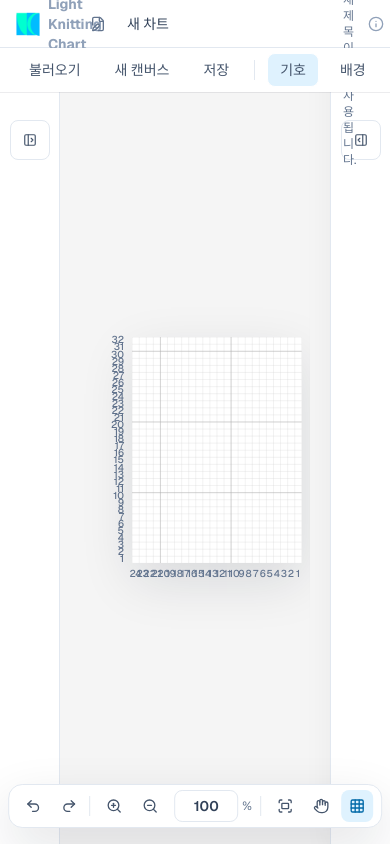
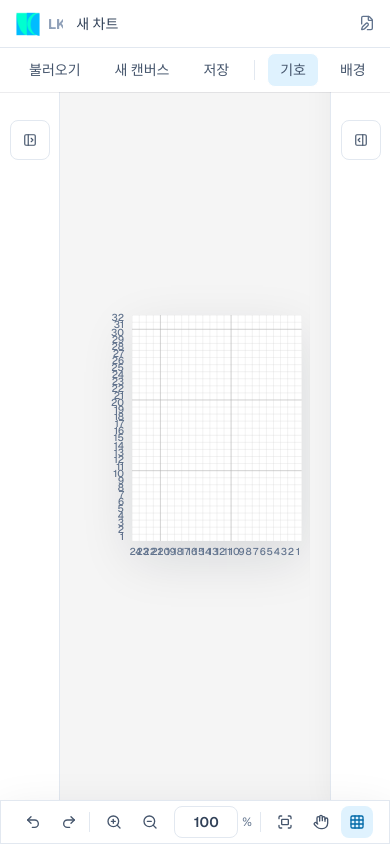
Before and after one commit to callmebyneon/light-knitting-chart, a Next.js app: page / in a window 390 px wide. Built offline with nearby package versions, Linux system fonts and the light colour scheme.

Commit message:
style: 1024px 미만 레이아웃 스타일 추가

```diff
--- a/src/components/canvas/CanvasArea.tsx
+++ b/src/components/canvas/CanvasArea.tsx
@@ -12,7 +12,7 @@ export default function CanvasArea() {
       <CanvasViewportEffects />
       <TitleArea />
       <Toolbar />
-      <main className="grid h-lvh w-full grid-cols-[auto_minmax(0,1fr)_auto] overflow-hidden bg-[#f5f5f5] text-slate-900">
+      <main className="grid h-[calc(100lvh-44px)] lg:h-lvh w-full grid-cols-[auto_minmax(0,1fr)_auto] overflow-hidden bg-[#f5f5f5] text-slate-900">
         <CanvasSetterPanel />
         <Canvas />
         <ToolIsland />
--- a/src/components/tool-island/ToolIsland.tsx
+++ b/src/components/tool-island/ToolIsland.tsx
@@ -50,8 +50,8 @@ export default function ToolIsland() {
   }
 
   return (
-    <section className="pointer-events-none fixed bottom-4 left-1/2 z-20 -translate-x-1/2">
-      <div className="pointer-events-auto flex h-11 min-w-0 items-center gap-1 rounded-xl border border-slate-200 bg-white px-2 py-1.5 shadow-[0_18px_50px_rgba(15,23,42,0.12)]">
+    <section className="pointer-events-none fixed bottom-0 lg:bottom-4 left-1/2 z-20 -translate-x-1/2">
+      <div className="pointer-events-auto flex h-11 w-screen lg:w-fit min-w-0 items-center justify-center gap-1 md:rounded-xl border border-slate-200 bg-white px-2 py-1.5 shadow-[0_18px_50px_rgba(15,23,42,0.12)]">
         {historyGroup.buttons.map((button, buttonIndex) => {
           const tooltip = button.shortcut
             ? `${button.description} (${button.shortcut.label})`
--- a/src/components/toolbar/TitleAreaClient.tsx
+++ b/src/components/toolbar/TitleAreaClient.tsx
@@ -17,10 +17,10 @@ export default function TitleAreaClient() {
     <header className="fixed left-0 top-0 flex gap-3 h-12 w-full items-center justify-between border-b border-slate-200 bg-white px-4">
       <h1 className='flex items-center gap-2'>
         <Image alt='LKC_head-logo' src="/logo_264.png" width={24} height={24} />
-        <span className='font-bold text-slate-400 text-md'>Light Knitting Chart</span>
+        <span className='font-bold text-slate-400 text-md hidden lg:block'>Light Knitting Chart</span>
+        <span className='font-bold text-slate-400 text-md lg:hidden'>LKC</span>
       </h1>
-      <label className='flex items-center gap-2 mx-auto'>
-        <FilePen size={16} color='#62748e' />
+      <label className='flex items-center gap-2 mx-auto relative'>
         <input
           type="text"
           value={title}
@@ -28,10 +28,11 @@ export default function TitleAreaClient() {
           placeholder="저장 파일명에 현재 제목이 함께 사용됩니다"
           onInput={(event) => setTitle(event.currentTarget.value)}
           onBlur={() => title.trim() === "" ? setTitle(lastTit) : setLastTit(title)}
-          className={cn(inputClassBarebone, `min-w-0 max-w-200 w-fit transition`)}
+          className={cn(inputClassBarebone, `min-w-80 lg:min-w-0 max-w-200 w-fit pr-7.5 transition`)}
         />
+        <FilePen size={16} color='#62748e' className='absolute right-2 top-2.5' />
       </label>
-      <p className="text-xs text-slate-500">저장 파일명에 현재 제목이 함께 사용됩니다.</p>
+      <p className="text-xs text-slate-500 hidden lg:block">저장 파일명에 현재 제목이 함께 사용됩니다.</p>
       <button
         type="button"
         aria-label="기본 기호 참고 정보 보기"
```
